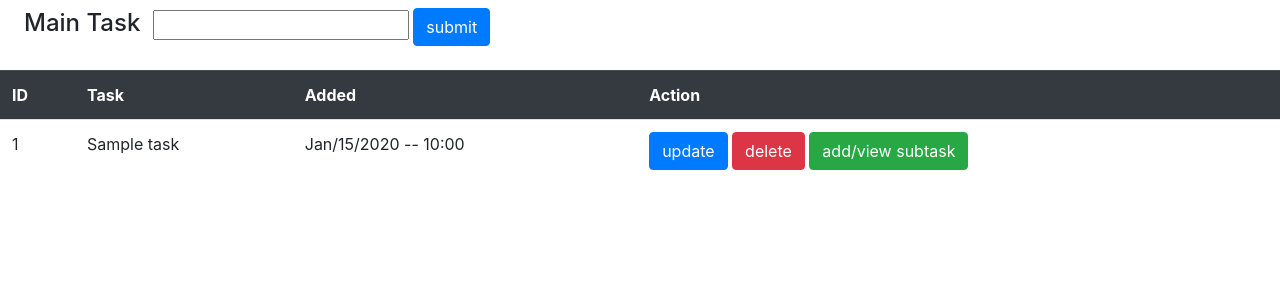
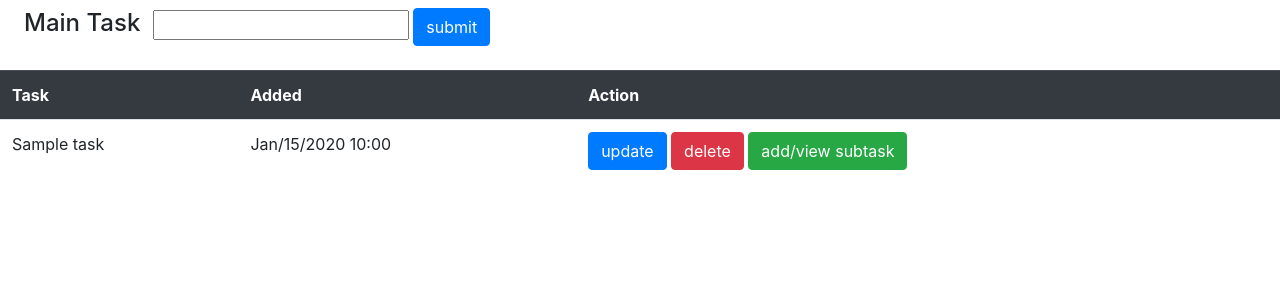
Before and after one commit to ahakra/flasktask, a Flask app: page / in a window 1280 px wide. Shown: the part 56-356 px from the top of the page. Run offline with Flask 2, Linux system fonts and the light colour scheme; a database or web service that is not in the repository returns one stand-in record (values such as "Sample title"); some libraries are stand-ins or nearby versions.

Commit message:
removing ID from html files

```diff
--- a/templates/dashboard.html
+++ b/templates/dashboard.html
@@ -9,15 +9,15 @@
 
 
 
-<div class="row ml-3 mt-3">
+<div class="row m-3  ">
 
 
          {% for task in main_task %}
 
-      <div class="col-5 ">
+      <div class="col-6 ">
 
         <a class="h2 text-primary">{{task['task']}} </a>
-        <a class="h6 text-secondary">{{ task['date_ins'].strftime('%b/%d/%Y -- %H:%M')}}</a>
+        <a class="h6 text-secondary">{{ task['date_ins'].strftime('%b/%d/%Y   %H:%M')}}</a>
             {% for sub in sub_task %}
             <p class="ml-2">
              {% if sub['parent_ID'] == task['_id'] %}
--- a/templates/index.html
+++ b/templates/index.html
@@ -18,7 +18,7 @@
 <div >
 <table class="table table-striped">
    <tr class="thead-dark">
-      <th>ID</th>
+
       <th>Task</th>
       <th>Added</th>
 
@@ -26,9 +26,9 @@
    </tr>
      {% for task in retrieved_tasks %}
    <tr>
-      <td>{{ task._id}}</td>
+
       <td>{{ task.task}}</td>
-      <td>{{ task.date_ins.strftime('%b/%d/%Y -- %H:%M')}}</td>
+      <td>{{ task.date_ins.strftime('%b/%d/%Y  %H:%M')}}</td>
 
       <td>
          <a href="/update/{{task._id}}" class="btn btn-primary">update</a>
--- a/templates/subtask.html
+++ b/templates/subtask.html
@@ -28,7 +28,7 @@
  <h2 class="m-2 text-info"> SubTasks</h2>
  <table class="table table-striped">
     <tr class="thead-dark">
-       <th>ID</th>
+
        <th>Task</th>
        <th>Added</th>
        <th>Status</th>
@@ -37,9 +37,9 @@
     </tr>
     {% for task in retrieved_subtask %}
  <tr>
-    <td>{{ task._id}}</td>
+
     <td>{{ task.task}}</td>
-    <td>{{ task.date_ins.strftime('%b/%d/%Y -- %H:%M')}}</td>
+    <td>{{ task.date_ins.strftime('%b/%d/%Y  %H:%M')}}</td>
     <td>{{task.status}}</td>
     <td> {{task.assigned_to}}</td>
 
```
